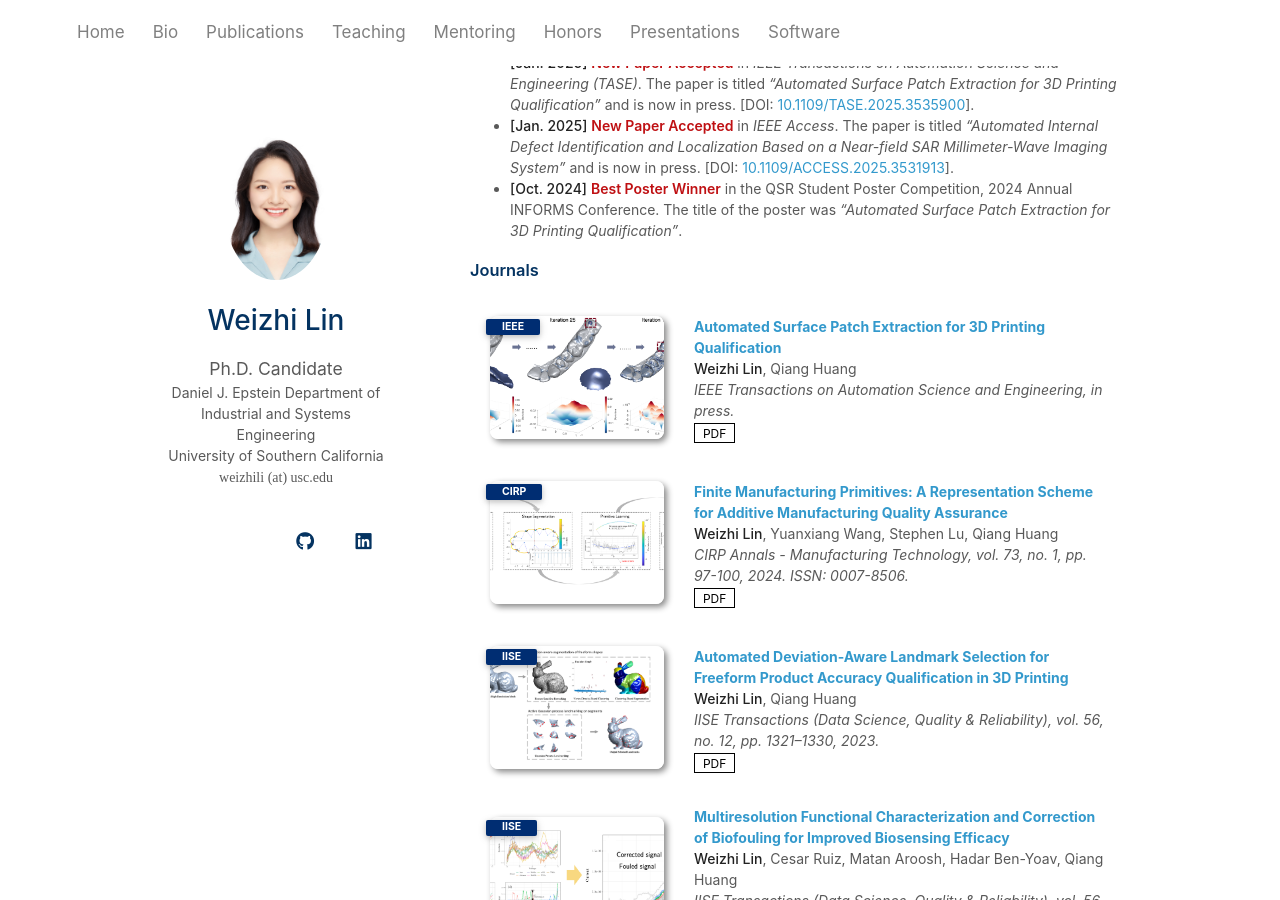
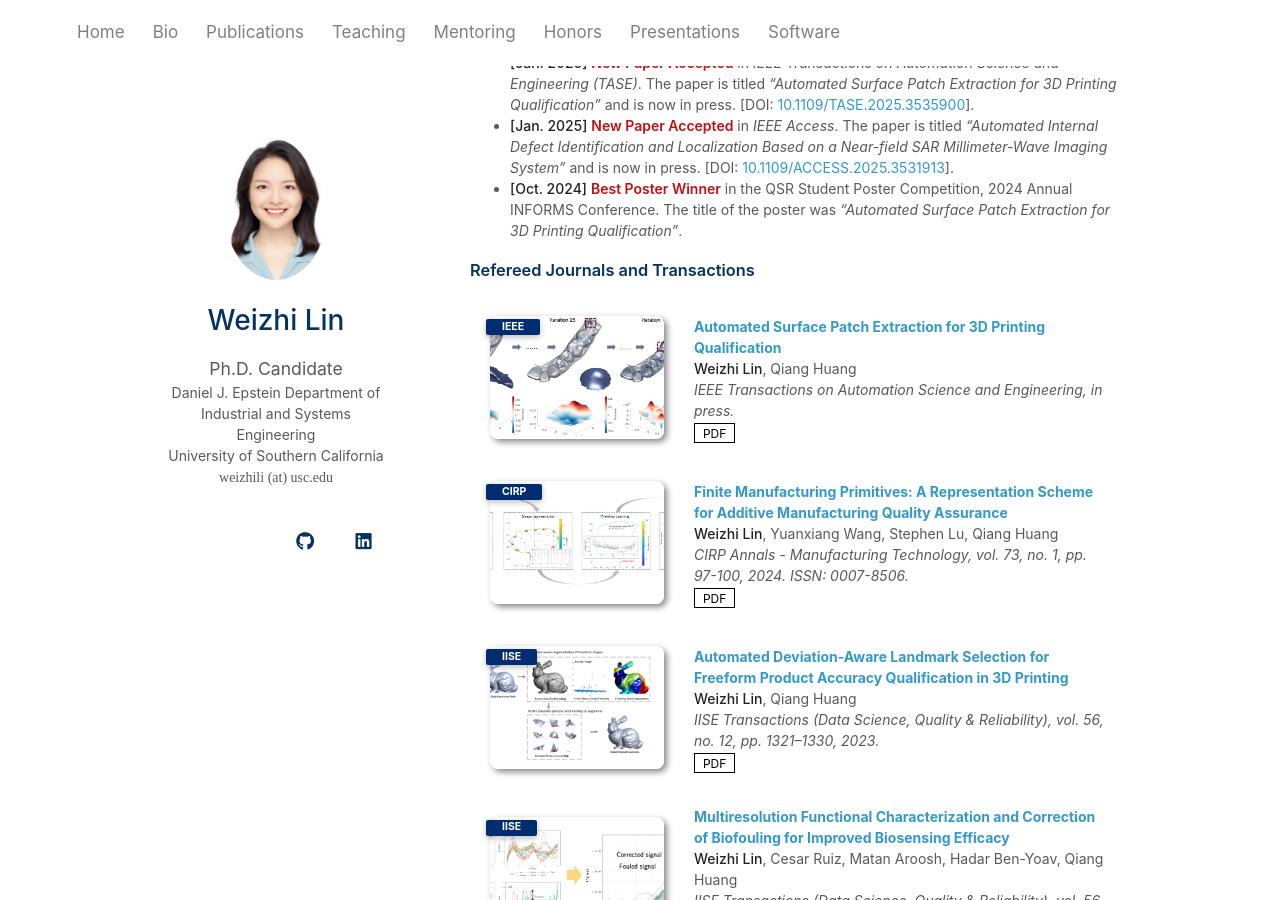
Before and after one commit to weizhi-lin/weizhi-lin.github.io, a Jekyll site: the page built from index.md, in a window 1280 px wide and 900 px high, scrolled down 347 px. Built offline with Jekyll 4.4.1, drawn with Linux system fonts in a browser that asks for light colours; a style sheet for code colours, icons or effects is not loaded.

Commit message:
Update publications.md

```diff
--- a/_includes/publications.md
+++ b/_includes/publications.md
@@ -8,7 +8,7 @@
 </h2>
 
 <!-- Journals Section -->
-<h3>Journals</h3>
+<h3>Refereed Journals and Transactions</h3>
 <div class="publications">
 <ol class="bibliography">
 {% for link in site.data.publications.journals %}
```
